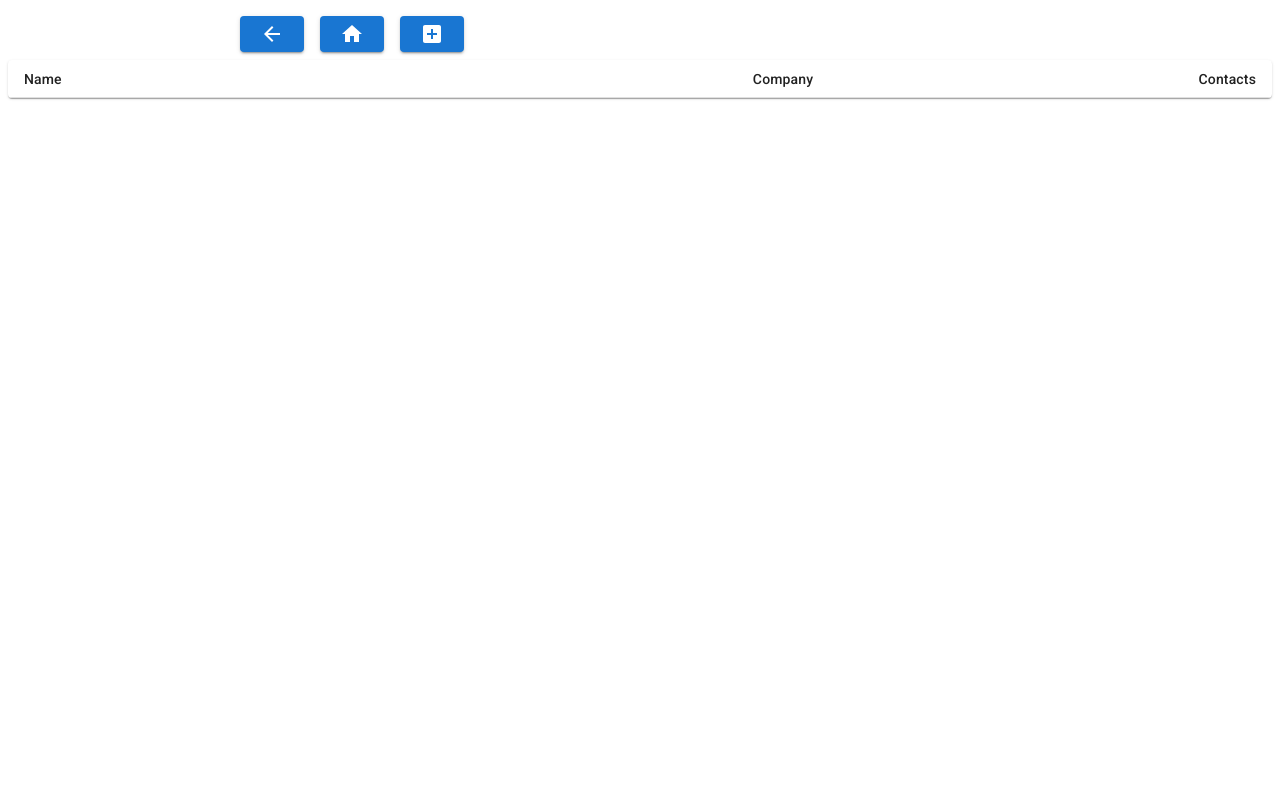
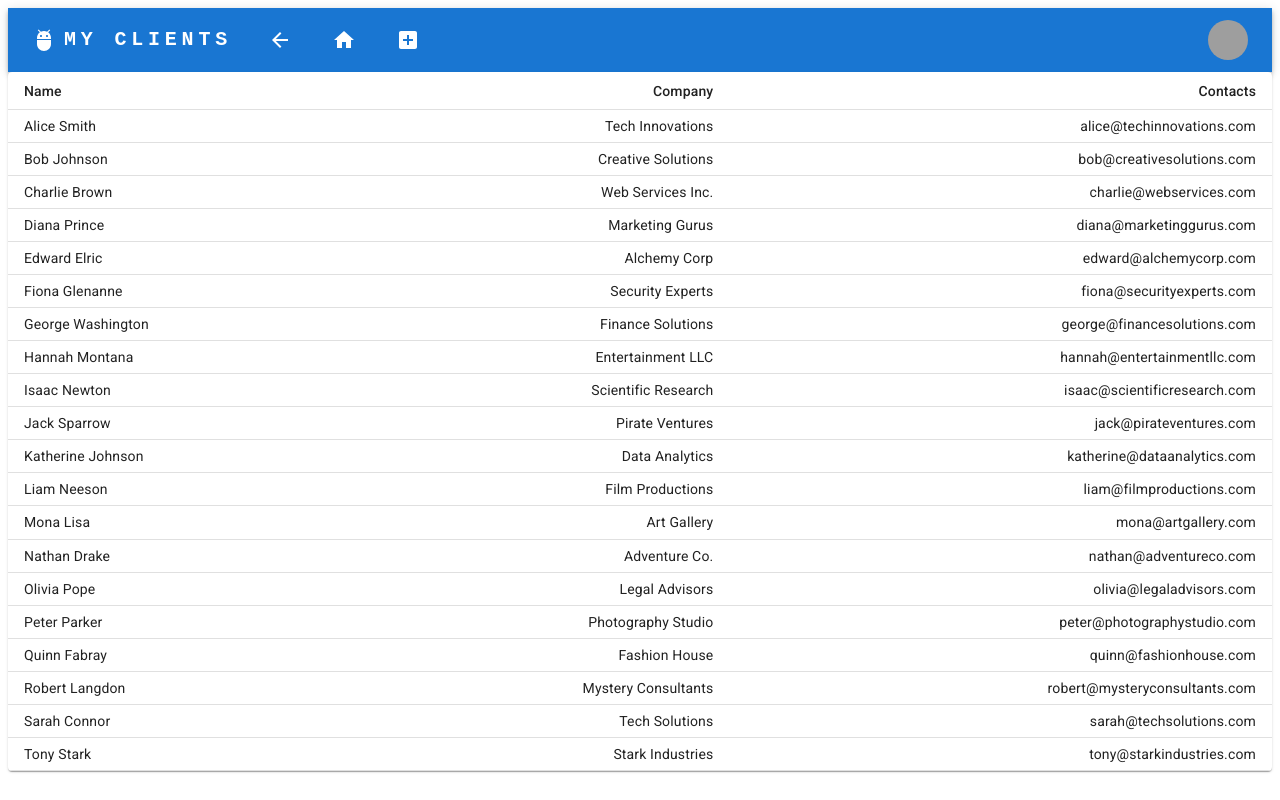
Before and after one commit to TimSpektrov/react-clients, a React (Vite) app: page / in a window 1280 px wide. Built offline with nearby package versions, Linux system fonts and the light colour scheme; grey boxes are pictures that could not be loaded.

Commit message:
add page notFound

```diff
--- a/src/App.tsx
+++ b/src/App.tsx
@@ -3,6 +3,8 @@
 import { CreateClient } from "./pages/client/CreateClient.tsx";
 import { Layout } from "./shared/Layout.tsx";
 import { CLIENTS_URL, CREATE_URL } from "./app/routing.ts";
+import { ClientProfile } from "./shared/ClientProfile.tsx";
+import { NotFound } from "./pages/notFound/NotFound.tsx";
 
 function App() {
   return (
@@ -11,8 +13,11 @@
         <Route element={<Layout />}>
           <Route index element={<Home />} />
           <Route path={CLIENTS_URL}>
+            <Route index element={<Home />} />
             <Route path={CREATE_URL} element={<CreateClient />} />
+            <Route path=":id" element={<ClientProfile />} />
           </Route>
+          <Route path="*" element={<NotFound />} />
         </Route>
       </Routes>
     </BrowserRouter>
--- a/src/app/routing.ts
+++ b/src/app/routing.ts
@@ -1,3 +1,4 @@
 export const HOME_URL = "/";
 export const CLIENTS_URL = "clients";
 export const CREATE_URL = "create";
+export const NOTFOUND_URL = "not-found";
--- a/src/features/clients/clientsSlice.ts
+++ b/src/features/clients/clientsSlice.ts
@@ -14,126 +14,126 @@
 
 const initialState: ClientsState = {
   items: [
-    // {
-    //   id: 1,
-    //   name: "Alice Smith",
-    //   company: "Tech Innovations",
-    //   contacts: "alice@techinnovations.com",
-    // },
-    // {
-    //   id: 2,
-    //   name: "Bob Johnson",
-    //   company: "Creative Solutions",
-    //   contacts: "bob@creativesolutions.com",
-    // },
-    // {
-    //   id: 3,
-    //   name: "Charlie Brown",
-    //   company: "Web Services Inc.",
-    //   contacts: "charlie@webservices.com",
-    // },
-    // {
-    //   id: 4,
-    //   name: "Diana Prince",
-    //   company: "Marketing Gurus",
-    //   contacts: "diana@marketinggurus.com",
-    // },
-    // {
-    //   id: 5,
-    //   name: "Edward Elric",
-    //   company: "Alchemy Corp",
-    //   contacts: "edward@alchemycorp.com",
-    // },
-    // {
-    //   id: 6,
-    //   name: "Fiona Glenanne",
-    //   company: "Security Experts",
-    //   contacts: "fiona@securityexperts.com",
-    // },
-    // {
-    //   id: 7,
-    //   name: "George Washington",
-    //   company: "Finance Solutions",
-    //   contacts: "george@financesolutions.com",
-    // },
-    // {
-    //   id: 8,
-    //   name: "Hannah Montana",
-    //   company: "Entertainment LLC",
-    //   contacts: "hannah@entertainmentllc.com",
-    // },
-    // {
-    //   id: 9,
-    //   name: "Isaac Newton",
-    //   company: "Scientific Research",
-    //   contacts: "isaac@scientificresearch.com",
-    // },
-    // {
-    //   id: 10,
-    //   name: "Jack Sparrow",
-    //   company: "Pirate Ventures",
-    //   contacts: "jack@pirateventures.com",
-    // },
-    // {
-    //   id: 11,
-    //   name: "Katherine Johnson",
-    //   company: "Data Analytics",
-    //   contacts: "katherine@dataanalytics.com",
-    // },
-    // {
-    //   id: 12,
-    //   name: "Liam Neeson",
-    //   company: "Film Productions",
-    //   contacts: "liam@filmproductions.com",
-    // },
-    // {
-    //   id: 13,
-    //   name: "Mona Lisa",
-    //   company: "Art Gallery",
-    //   contacts: "mona@artgallery.com",
-    // },
-    // {
-    //   id: 14,
-    //   name: "Nathan Drake",
-    //   company: "Adventure Co.",
-    //   contacts: "nathan@adventureco.com",
-    // },
-    // {
-    //   id: 15,
-    //   name: "Olivia Pope",
-    //   company: "Legal Advisors",
-    //   contacts: "olivia@legaladvisors.com",
-    // },
-    // {
-    //   id: 16,
-    //   name: "Peter Parker",
-    //   company: "Photography Studio",
-    //   contacts: "peter@photographystudio.com",
-    // },
-    // {
-    //   id: 17,
-    //   name: "Quinn Fabray",
-    //   company: "Fashion House",
-    //   contacts: "quinn@fashionhouse.com",
-    // },
-    // {
-    //   id: 18,
-    //   name: "Robert Langdon",
-    //   company: "Mystery Consultants",
-    //   contacts: "robert@mysteryconsultants.com",
-    // },
-    // {
-    //   id: 19,
-    //   name: "Sarah Connor",
-    //   company: "Tech Solutions",
-    //   contacts: "sarah@techsolutions.com",
-    // },
-    // {
-    //   id: 20,
-    //   name: "Tony Stark",
-    //   company: "Stark Industries",
-    //   contacts: "tony@starkindustries.com",
-    // },
+    {
+      id: 1,
+      name: "Alice Smith",
+      company: "Tech Innovations",
+      contacts: "alice@techinnovations.com",
+    },
+    {
+      id: 2,
+      name: "Bob Johnson",
+      company: "Creative Solutions",
+      contacts: "bob@creativesolutions.com",
+    },
+    {
+      id: 3,
+      name: "Charlie Brown",
+      company: "Web Services Inc.",
+      contacts: "charlie@webservices.com",
+    },
+    {
+      id: 4,
+      name: "Diana Prince",
+      company: "Marketing Gurus",
+      contacts: "diana@marketinggurus.com",
+    },
+    {
+      id: 5,
+      name: "Edward Elric",
+      company: "Alchemy Corp",
+      contacts: "edward@alchemycorp.com",
+    },
+    {
+      id: 6,
+      name: "Fiona Glenanne",
+      company: "Security Experts",
+      contacts: "fiona@securityexperts.com",
+    },
+    {
+      id: 7,
+      name: "George Washington",
+      company: "Finance Solutions",
+      contacts: "george@financesolutions.com",
+    },
+    {
+      id: 8,
+      name: "Hannah Montana",
+      company: "Entertainment LLC",
+      contacts: "hannah@entertainmentllc.com",
+    },
+    {
+      id: 9,
+      name: "Isaac Newton",
+      company: "Scientific Research",
+      contacts: "isaac@scientificresearch.com",
+    },
+    {
+      id: 10,
+      name: "Jack Sparrow",
+      company: "Pirate Ventures",
+      contacts: "jack@pirateventures.com",
+    },
+    {
+      id: 11,
+      name: "Katherine Johnson",
+      company: "Data Analytics",
+      contacts: "katherine@dataanalytics.com",
+    },
+    {
+      id: 12,
+      name: "Liam Neeson",
+      company: "Film Productions",
+      contacts: "liam@filmproductions.com",
+    },
+    {
+      id: 13,
+      name: "Mona Lisa",
+      company: "Art Gallery",
+      contacts: "mona@artgallery.com",
+    },
+    {
+      id: 14,
+      name: "Nathan Drake",
+      company: "Adventure Co.",
+      contacts: "nathan@adventureco.com",
+    },
+    {
+      id: 15,
+      name: "Olivia Pope",
+      company: "Legal Advisors",
+      contacts: "olivia@legaladvisors.com",
+    },
+    {
+      id: 16,
+      name: "Peter Parker",
+      company: "Photography Studio",
+      contacts: "peter@photographystudio.com",
+    },
+    {
+      id: 17,
+      name: "Quinn Fabray",
+      company: "Fashion House",
+      contacts: "quinn@fashionhouse.com",
+    },
+    {
+      id: 18,
+      name: "Robert Langdon",
+      company: "Mystery Consultants",
+      contacts: "robert@mysteryconsultants.com",
+    },
+    {
+      id: 19,
+      name: "Sarah Connor",
+      company: "Tech Solutions",
+      contacts: "sarah@techsolutions.com",
+    },
+    {
+      id: 20,
+      name: "Tony Stark",
+      company: "Stark Industries",
+      contacts: "tony@starkindustries.com",
+    },
   ],
 };
 
--- a/src/pages/home/Home.tsx
+++ b/src/pages/home/Home.tsx
@@ -3,6 +3,8 @@
 import { RootState } from "../../app/store.ts";
 import { IClient } from "../../features/clients/clientsSlice.ts";
 import { CustomTable, HeadCell, Order } from "../../shared/CustomTable.tsx";
+import { CLIENTS_URL, NOTFOUND_URL } from "../../app/routing.ts";
+import { useNavigate } from "react-router";
 
 const headCells: readonly HeadCell[] = [
   {
@@ -22,6 +24,7 @@
 export const Home: FC = () => {
   const [order, setOrder] = useState<Order>("asc");
   const [orderBy, setOrderBy] = useState<keyof IClient>("id");
+  const navigate = useNavigate();
   const clients: IClient[] = useSelector(
     (state: RootState) => state.clients.items,
   );
@@ -41,7 +44,7 @@
   };
 
   const handleItem = (id: number) => {
-    console.log(id);
+    navigate(`/${CLIENTS_URL}/${id}`);
   };
 
   const visibleClients = [...clients].sort(getSort);
--- /dev/null
+++ b/src/pages/notFound/NotFound.tsx
@@ -0,0 +1,41 @@
+import { FC } from "react";
+import { Box, Button, Typography } from "@mui/material";
+import { useNavigate } from "react-router";
+import { HOME_URL } from "../../app/routing.ts";
+
+export const NotFound: FC = () => {
+  const navigate = useNavigate();
+
+  const handleHomeClick = () => {
+    navigate(HOME_URL);
+  };
+
+  return (
+    <Box
+      sx={{
+        display: "flex",
+        flexDirection: "column",
+        alignItems: "center",
+        justifyContent: "center",
+        height: "100vh",
+        textAlign: "center",
+      }}
+    >
+      <Typography variant="h1" component="h2" color="error">
+        404
+      </Typography>
+      <Typography variant="h5">Страница не найдена</Typography>
+      <Typography variant="body1">
+        Извините, но страница, которую вы ищете, не существует.
+      </Typography>
+      <Button
+        variant="contained"
+        color="primary"
+        onClick={handleHomeClick}
+        sx={{ marginTop: 2 }}
+      >
+        На главную
+      </Button>
+    </Box>
+  );
+};
--- /dev/null
+++ b/src/shared/ClientProfile.tsx
@@ -0,0 +1,33 @@
+import { FC, useEffect } from "react";
+import { useNavigate, useParams } from "react-router";
+import { useSelector } from "react-redux";
+import { IClient } from "../features/clients/clientsSlice.ts";
+import { RootState } from "../app/store.ts";
+import { HOME_URL, NOTFOUND_URL } from "../app/routing.ts";
+
+export const ClientProfile = () => {
+  const { id } = useParams();
+  const navigate = useNavigate();
+  const clients: IClient[] = useSelector(
+    (state: RootState) => state.clients.items,
+  );
+
+  const item = clients.find((client) => client.id == id);
+
+  useEffect(() => {
+    // Если id не найден или item не существует, перенаправляем на NOTFOUND_URL
+    if (!id || !item) {
+      navigate("/" + NOTFOUND_URL);
+    }
+  }, [id, item, navigate]);
+
+  if (!item) return null;
+  return (
+    <>
+      {item.id}
+      <br />
+      {item.name}
+      <br />
+    </>
+  );
+};
--- a/src/shared/CustomTable.tsx
+++ b/src/shared/CustomTable.tsx
@@ -81,7 +81,10 @@
           {rows.map((row) => (
             <TableRow
               key={row.id}
-              sx={{ "&:last-child td, &:last-child th": { border: 0 } }}
+              sx={{
+                cursor: "pointer",
+              }}
+              // sx={{  }}
               onClick={() => handleItem(row.id)}
             >
               <TableCell component="th" scope="row">
--- a/src/shared/Header.tsx
+++ b/src/shared/Header.tsx
@@ -1,14 +1,55 @@
-import { FC } from "react";
-import { AddBox, ArrowBack, Home } from "@mui/icons-material";
+import { FC, useState } from "react";
+import {
+  AddBox,
+  ArrowBack,
+  Home,
+  Adb,
+  Menu as MenuIcon,
+} from "@mui/icons-material";
 import { CLIENTS_URL, CREATE_URL, HOME_URL } from "../app/routing.ts";
-import { Box, Button, Link, Stack, Tooltip } from "@mui/material";
+import {
+  AppBar,
+  Avatar,
+  Box,
+  Button,
+  Container,
+  IconButton,
+  Link,
+  Menu,
+  MenuItem,
+  Stack,
+  Toolbar,
+  Tooltip,
+  Typography,
+} from "@mui/material";
 import { useNavigate } from "react-router";
 
+const settings = ["Profile", "Account", "Dashboard", "Logout"];
+
 export const Header: FC = () => {
+  const [anchorElNav, setAnchorElNav] = useState<null | HTMLElement>(null);
+  const [anchorElUser, setAnchorElUser] = useState<null | HTMLElement>(null);
+
+  const handleOpenNavMenu = (event: MouseEvent<HTMLElement>) => {
+    setAnchorElNav(event.currentTarget);
+  };
+  const handleOpenUserMenu = (event: MouseEvent<HTMLElement>) => {
+    setAnchorElUser(event.currentTarget);
+  };
+
+  const handleCloseNavMenu = () => {
+    setAnchorElNav(null);
+  };
+
+  const handleCloseUserMenu = () => {
+    setAnchorElUser(null);
+  };
+
   let navigate = useNavigate();
 
   const buttons = [
     {
+      id: "back",
       label: "Назад",
       icon: <ArrowBack />,
       onClick: () => {
@@ -16,42 +57,155 @@
       },
     },
     {
+      id: "home",
       label: "На главную",
       icon: <Home />,
-      href: HOME_URL,
+      onClick: () => {
+        navigate(HOME_URL);
+      },
     },
     {
+      id: "createClient",
       label: "Создать нового клиента",
       icon: <AddBox />,
-      href: `/${CLIENTS_URL}/${CREATE_URL}`,
+      onClick: () => {
+        navigate(`/${CLIENTS_URL}/${CREATE_URL}`);
+      },
     },
   ];
 
   return (
-    <header>
-      <Box
-        component="nav"
+    <AppBar position="static">
+      <Container maxWidth="xl">
+        <Toolbar disableGutters>
+          <Adb sx={{ display: { xs: "none", md: "flex" }, mr: 1 }} />
+          <Typography
+            variant="h6"
+            noWrap
             sx={{
-          maxWidth: "800px",
-          margin: "0 auto",
-          padding: "8px 16px",
+              mr: 2,
+              display: { xs: "none", md: "flex" },
+              fontFamily: "monospace",
+              fontWeight: 700,
+              letterSpacing: ".3rem",
+              color: "inherit",
+              textDecoration: "none",
             }}
           >
-        <Stack spacing={2} direction="row" sx={{ alignItems: "center" }}>
-          {buttons.map((button, index) => (
+            MY CLIENTS
+          </Typography>
+
+          <Box sx={{ flexGrow: 1, display: { xs: "flex", md: "none" } }}>
+            <IconButton
+              size="large"
+              aria-label="account of current user"
+              aria-controls="menu-appbar"
+              aria-haspopup="true"
+              onClick={handleOpenNavMenu}
+              color="inherit"
+            >
+              <MenuIcon />
+            </IconButton>
+            <Menu
+              id="menu-appbar"
+              anchorEl={anchorElNav}
+              anchorOrigin={{
+                vertical: "bottom",
+                horizontal: "left",
+              }}
+              keepMounted
+              transformOrigin={{
+                vertical: "top",
+                horizontal: "left",
+              }}
+              open={Boolean(anchorElNav)}
+              onClose={handleCloseNavMenu}
+              sx={{ display: { xs: "block", md: "none" } }}
+            >
+              {buttons.map((button) => (
+                <MenuItem key={button.id} onClick={handleCloseNavMenu}>
                   <Button
-              key={index}
-              component={button.href ? Link : "button"}
-              href={button.href}
+                    key={button.id}
+                    component={button?.href ? Link : "button"}
+                    href={button?.href}
+                    onClick={button?.onClick}
+                    variant="text"
+                    aria-label={button.label}
+                  >
+                    <Typography sx={{ textAlign: "center" }}>
+                      {button.label}
+                    </Typography>
+                  </Button>
+                </MenuItem>
+              ))}
+            </Menu>
+          </Box>
+          <Adb sx={{ display: { xs: "flex", md: "none" }, mr: 1 }} />
+          <Typography
+            variant="h5"
+            noWrap
+            sx={{
+              mr: 2,
+              display: { xs: "flex", md: "none" },
+              flexGrow: 1,
+              fontFamily: "monospace",
+              fontWeight: 700,
+              letterSpacing: ".2rem",
+              color: "inherit",
+              textDecoration: "none",
+            }}
+          >
+            LOGO
+          </Typography>
+          <Box sx={{ flexGrow: 1, display: { xs: "none", md: "flex" } }}>
+            {buttons.map((button) => (
+              <Button
+                key={button.id}
+                component={"button"}
                 onClick={button.onClick}
-              variant="contained"
-              aria-label={button.ariaLabel}
+                variant="text"
+                size="small"
+                aria-label={button.label}
+                sx={{ color: "white" }}
               >
                 <Tooltip title={button.label}>{button.icon}</Tooltip>
               </Button>
             ))}
-        </Stack>
           </Box>
-    </header>
+          {/*TODO доделать личный кабинет*/}
+          <Box sx={{ flexGrow: 0 }}>
+            <Tooltip title="Open settings">
+              <IconButton onClick={handleOpenUserMenu} sx={{ p: 0 }}>
+                <Avatar alt="Remy Sharp" src="/static/images/avatar/2.jpg" />
+              </IconButton>
+            </Tooltip>
+            <Menu
+              sx={{ mt: "45px" }}
+              id="menu-appbar"
+              anchorEl={anchorElUser}
+              anchorOrigin={{
+                vertical: "top",
+                horizontal: "right",
+              }}
+              keepMounted
+              transformOrigin={{
+                vertical: "top",
+                horizontal: "right",
+              }}
+              open={Boolean(anchorElUser)}
+              onClose={handleCloseUserMenu}
+            >
+              {settings.map((setting) => (
+                <MenuItem key={setting} onClick={handleCloseUserMenu}>
+                  <Typography sx={{ textAlign: "center" }}>
+                    {setting}
+                  </Typography>
+                </MenuItem>
+              ))}
+            </Menu>
+          </Box>
+        </Toolbar>
+      </Container>
+    </AppBar>
   );
 };
```
Lines whose indentation alone changed are shown as unchanged.
